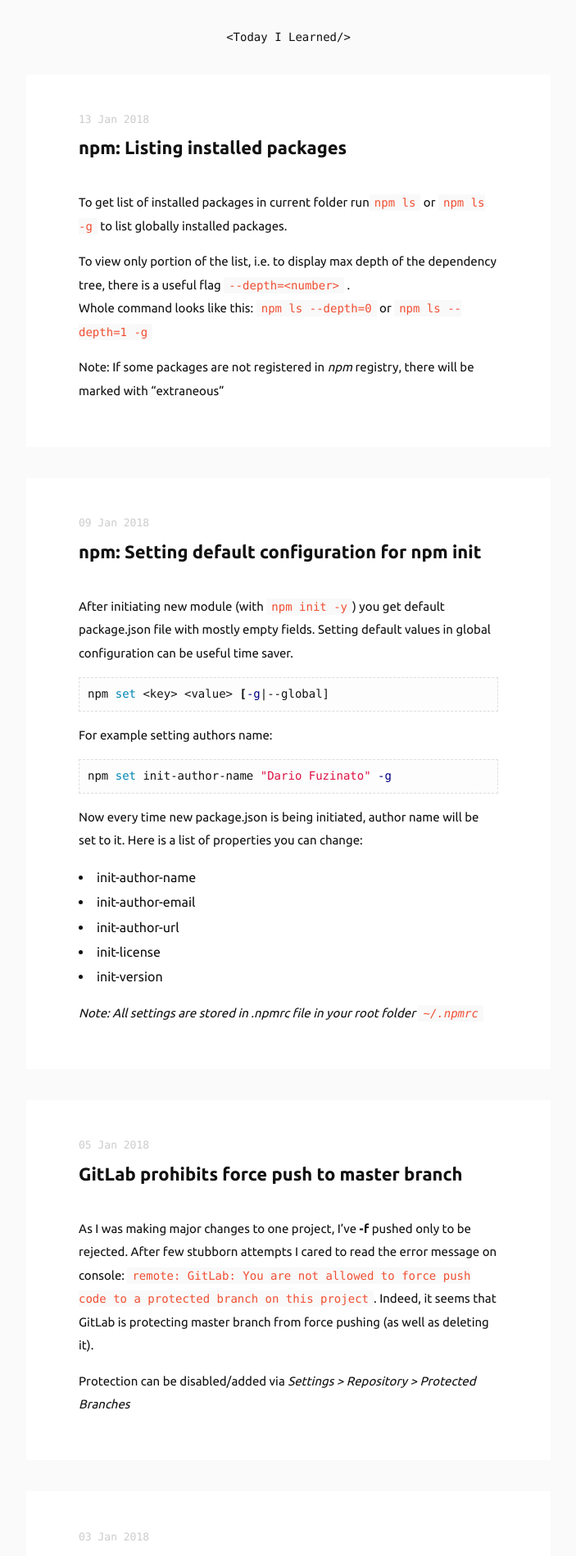
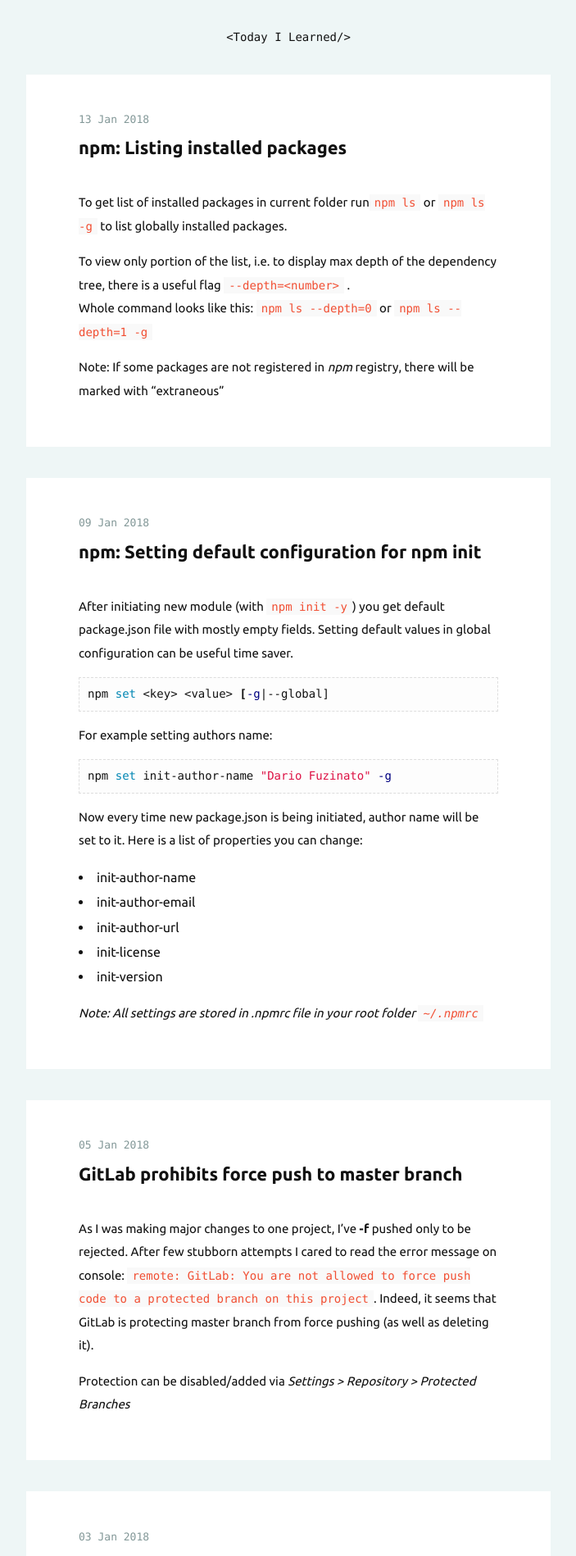
Before and after one commit to fuzinato/fuzinato.github.io, a Jekyll site: the page built from index.html, in a window 1280 px wide. Shown: the top 1898 px of the page at 82% size, without its empty margins (288-991 px from the left). Built offline with Jekyll 4.4.1, drawn with Linux system fonts in a browser that asks for light colours; the list of posts is cut into pages by our own code.

Commit message:
change bg color

```diff
--- a/_sass/main.scss
+++ b/_sass/main.scss
@@ -8,7 +8,7 @@ body {
   line-height: 1.9;
   // font-family: consolas, monaco, courier, "courier new", fixed-width;
   color: #111;
-  background-color: #fafafa;
+  background-color: #eef6f6;
   padding: 0;
   margin: 0;
   display: flex;
@@ -252,7 +252,7 @@ article {
 }
 .post-meta{
   font-size: 13px;
-  color: #ccc;
+  color: #839898;
 }
 .site-header {
   margin: 2rem 0;
```
